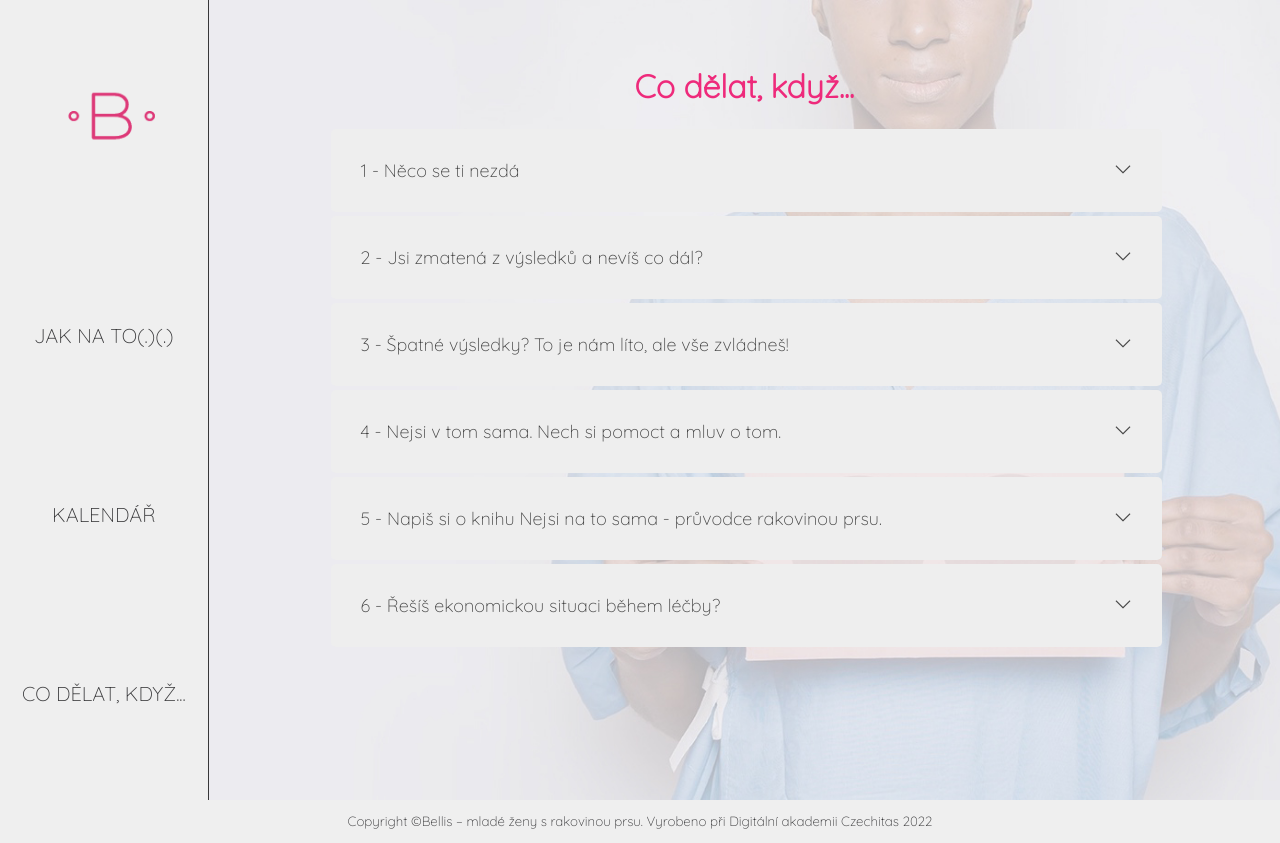
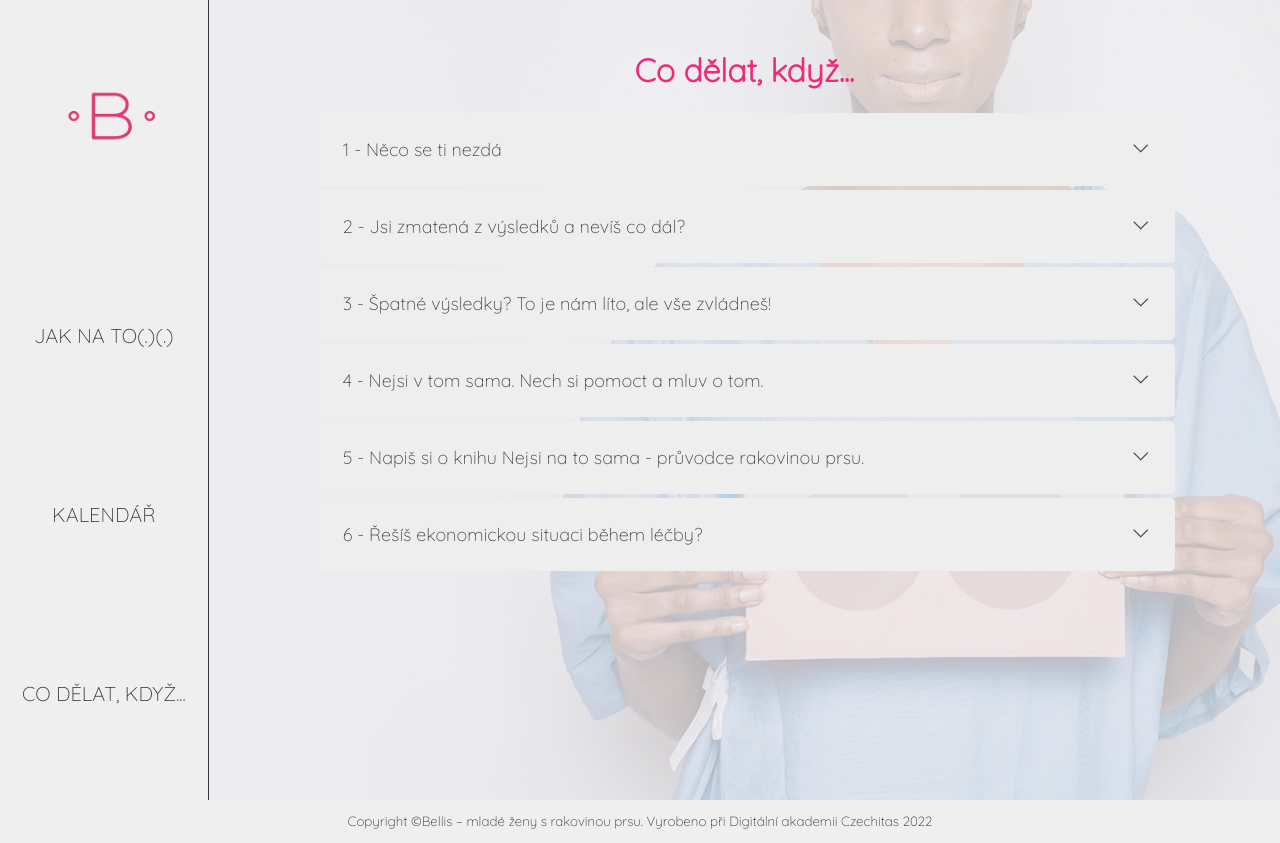
Before and after one commit to janajurcova/samovysetreni-prsu, a React app: page /codelatkdyz in a window 1280 px wide. Built offline with nearby package versions, Linux system fonts and the light colour scheme; what dayjs-recur would draw is missing.

Commit message:
add more style in homepage

```diff
--- a/src/components/InstallButton/style.css
+++ b/src/components/InstallButton/style.css
@@ -17,5 +17,6 @@
   }
   .downloadApp {
     align-items: unset;
+    margin-top: 1rem;
   }
 }
--- a/src/pages/Home/index.jsx
+++ b/src/pages/Home/index.jsx
@@ -110,12 +110,14 @@ export const Home = ({ setTheme }) => {
                 src={theme === 'women' ? bellis : bellisMen}
               />
             </div>
-            <div className="bellis-info">
+            <div>
+            <a className="bellis-info">
               <Link
                 to="/info"
               >
                 <i className="las la-info-circle" style={{ textDecoration: 'none', color: 'white' }}></i>
               </Link>{' '}
+              </a>
             </div>
           </div>
           <div className="main__installButton">
--- a/src/pages/Home/style.css
+++ b/src/pages/Home/style.css
@@ -64,7 +64,7 @@
   font-size: 30px;
   color: white;
   background-color: var(--main-color);
-  border-radius: 50%;
+  border-radius: 30%;
   margin-left: 5rem;
   text-decoration: none;
 }
@@ -73,7 +73,7 @@
   font-size: 30px;
   color: white;
   background-color: var(--main-color);
-  border-radius: 50%;
+  border-radius: 30%;
   margin-right: 5rem;
   text-decoration: none;
 }
--- a/src/pages/Questions/index.jsx
+++ b/src/pages/Questions/index.jsx
@@ -25,7 +25,7 @@ const Question = ({ title, children }) => {
 
 export const Questions = () => {
   return (
-    <main className="questions-main" style={{ padding: '1rem' }}>
+    <main className="questions-main" >
       <h1>Co dělat, když...</h1>
       <div className="questions">
         <Question title="1 - Něco se ti nezdá">
--- a/src/pages/Questions/style.css
+++ b/src/pages/Questions/style.css
@@ -5,7 +5,7 @@
   font-family: Quicksand;
   font-size: large;
   cursor: pointer;
-  padding: 30px;
+  padding: 25px;
   margin: 2px;
   width: 100%;
   text-align: left;
```
